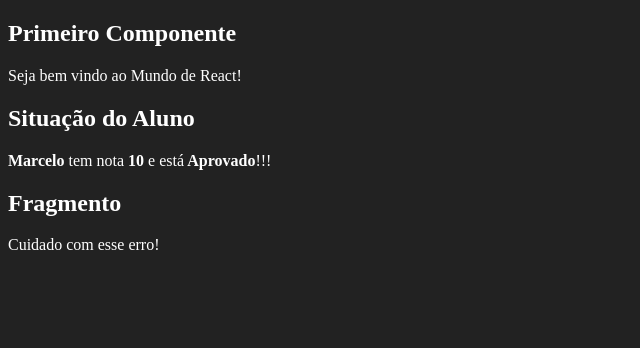
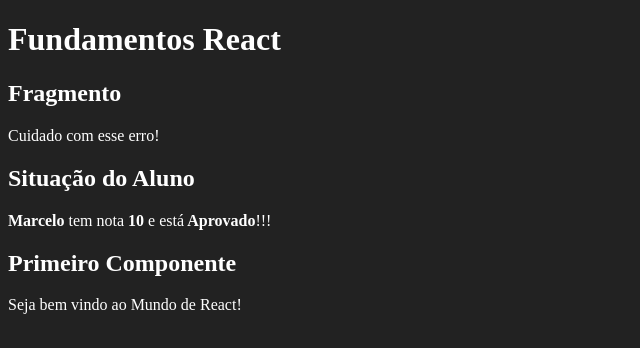
Before and after one commit to marcelo-rafael/fundamentos-react.js, a React (Create React App) app: page / in a window 1280 px wide. Shown: the top 348 px of the page, without its empty margins (0-640 px from the left). Built offline with nearby package versions, Linux system fonts and the light colour scheme.

Commit message:
componente App

```diff
--- a/src/index.js
+++ b/src/index.js
@@ -2,15 +2,6 @@
 import ReactDOM from "react-dom";
 import React from "react";
 
-import Primeiro from "./components/basicos/Primeiro";
-import ComParamentro from "./components/basicos/ComParametro";
-import Fragmento from "./components/basicos/Fragmento";
+import App from "./App";
 
-ReactDOM.render(
-  <div id="app">
-    <Primeiro></Primeiro>
-    <ComParamentro titulo="Situação do Aluno" aluno="Marcelo" nota={10.0} />
-    <Fragmento />
-  </div>,
-  document.getElementById("root")
-);
+ReactDOM.render(<App />, document.getElementById("root"));
```
